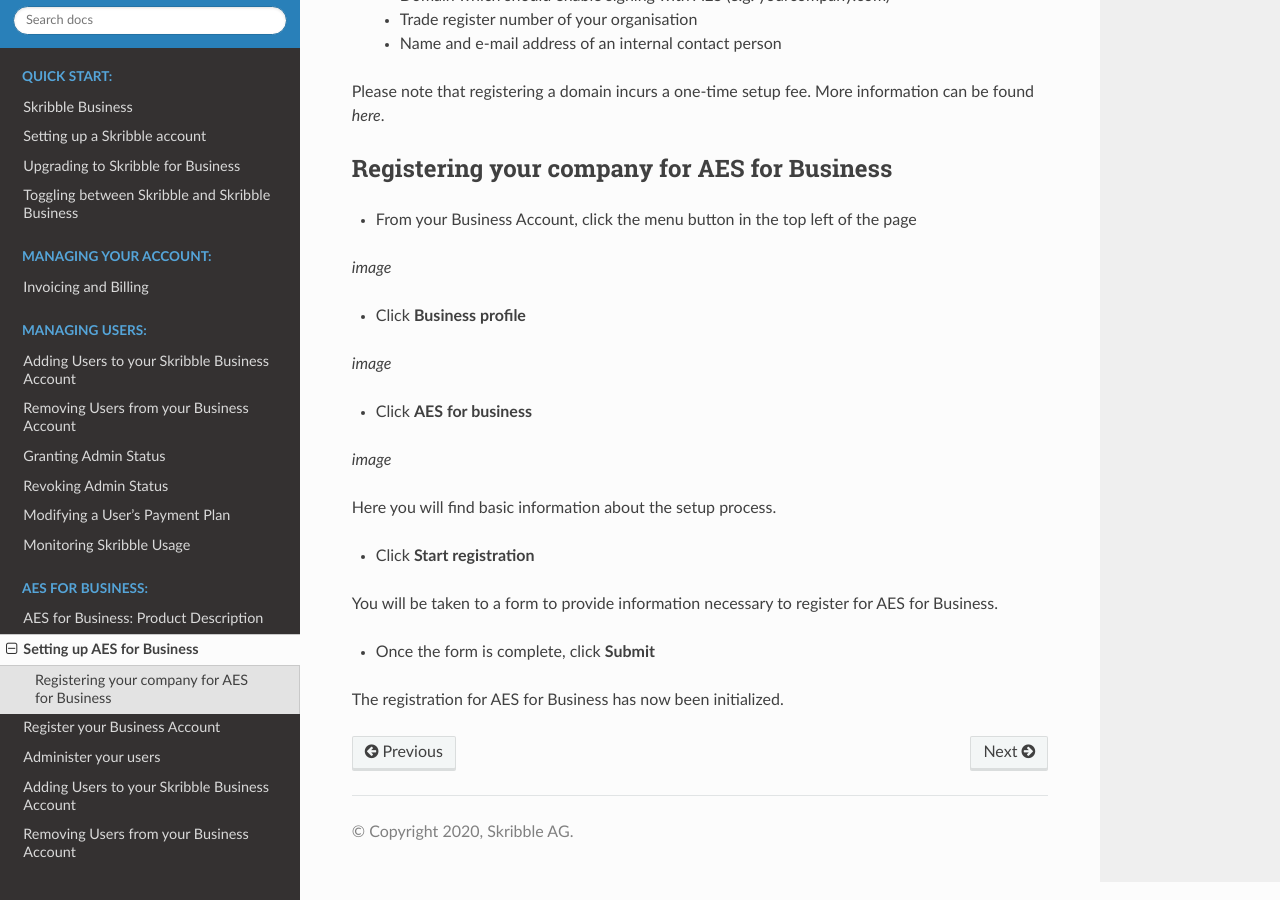
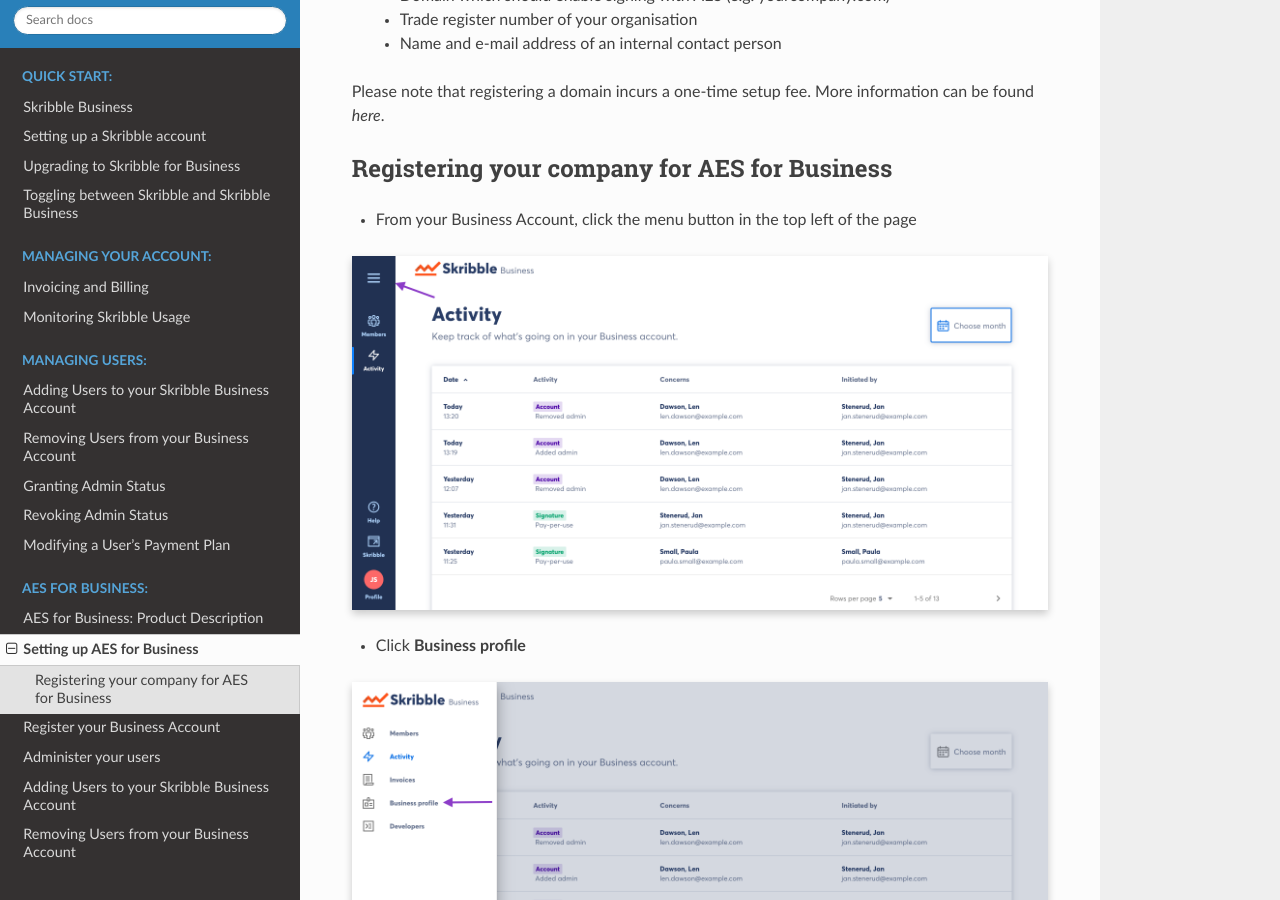
Before and after one commit to matthieu-bt/business-guide, a Sphinx documentation site: the page built from source/aes/AESsetup.rst, in a window 1280 px wide and 900 px high, scrolled down 207 px. Built offline with Sphinx 7.4.7 and the Read the Docs theme 2.0.0, drawn with Linux system fonts in a browser that asks for light colours; some of the changed text lies outside the part shown.

Commit message:
adds final images for existing articles and moves usage.rst to a different directory

```diff
--- a/source/aes/AESsetup.rst
+++ b/source/aes/AESsetup.rst
@@ -14,22 +14,30 @@
 
 - From your Business Account, click the menu button in the top left of the page
 
-*image*
+
+.. image:: aes_menu.png
+    :class: with-shadow
+
 
 - Click **Business profile**
 
-*image*
+
+.. image:: aes_profile.png
+    :class: with-shadow
+
 
 - Click **AES for business**
 
-*image*
+
+.. image:: aes_business.png
+    :class: with-shadow
+
 
 Here you will find basic information about the setup process.
 
 - Click **Start registration**
 
-You will be taken to a form to provide information necessary to register for AES for Business.
+.. image:: aes_register.png
+    :class: with-shadow
 
-- Once the form is complete, click **Submit**
-
-The registration for AES for Business has now been initialized.
+You will be taken to a form to provide information necessary to register for AES for Business. Once the form is submitted, the AES for Business registration has been initialized.
--- a/source/index.rst
+++ b/source/index.rst
@@ -24,7 +24,7 @@
    :caption: Managing your Account:
 
    account/billing
-
+   account/usage
 
 
 .. toctree::
@@ -36,7 +36,6 @@
    users/addmin
    users/revokmin
    users/modifying
-   users/usage
 
 
 .. toctree::
```
Also changed, not shown: source/account/usage.rst (renamed from source/users/usage.rst, +28 -4 lines), source/account/usage_calendar.png (added), source/account/usage_default.png (added), source/account/usage_rows.png (added), source/account/usage_sort.png (added), source/account/usage_start.png (added), source/account/usage_x.png (added), source/aes/aes_business.png (added), source/aes/aes_menu.png (added), source/aes/aes_profile.png (added), source/aes/aes_register.png (added).
